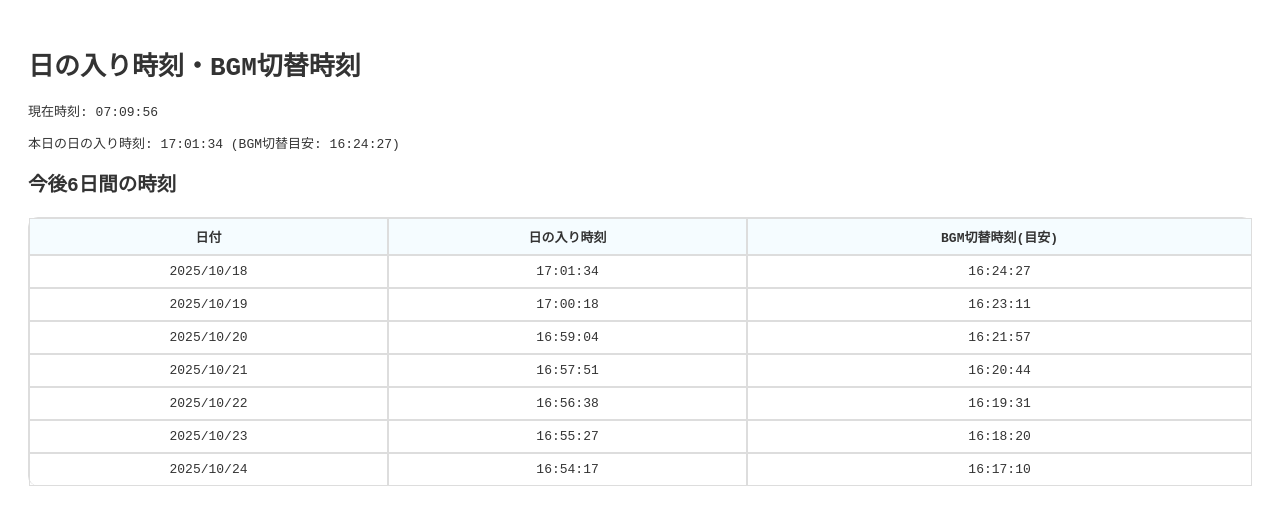
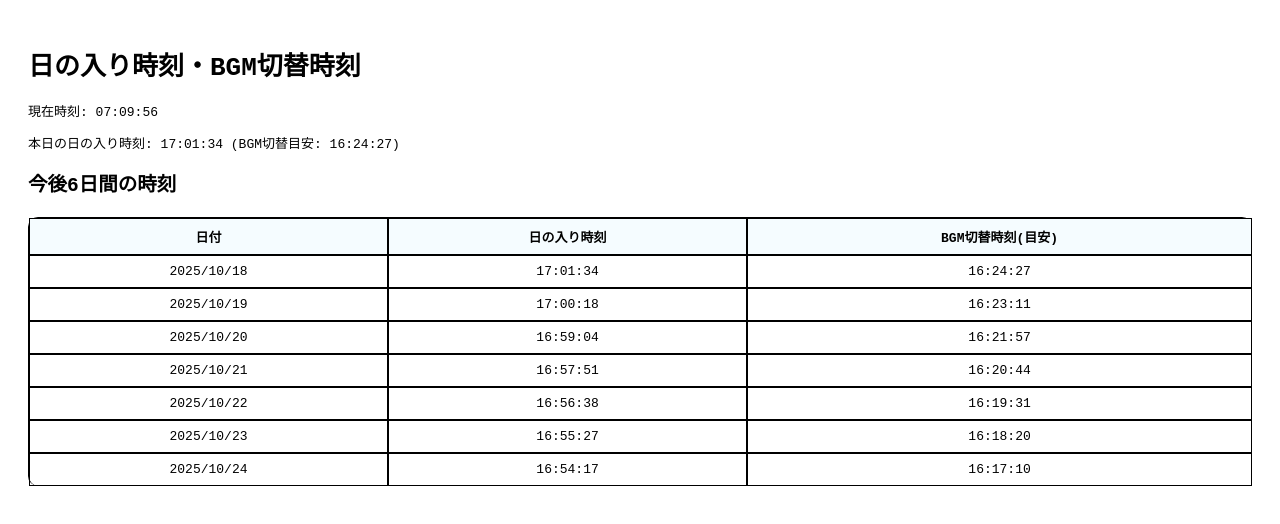
Before and after one commit to shinno-0624/sunset, a plain HTML site: page main.html in a window 1280 px wide. Drawn offline with Linux system fonts and the light colour scheme.

Commit message:
Update main.html

```diff
--- a/main.html
+++ b/main.html
@@ -9,11 +9,12 @@
     body {
             font-family: monospace;
             padding: 20px;
-            color: #333;
+            color: #000;
+            bg-color: #191970
         }
 
         h1 {
-            color: #333;
+            color: #000;
         }
 
         table {
@@ -22,12 +23,12 @@
             margin-top: 20px;
             border-radius: 10px;
             border: none;
-            border-left: 1px solid #ddd;
-            border-top: 1px solid #ddd;
+            border-left: 1px solid #000;
+            border-top: 1px solid #000;
         }
 
         th, td {
-            border: 1px solid #ddd;
+            border: 1px solid #000;
             padding: 8px;
             text-align: center;
         }
```
